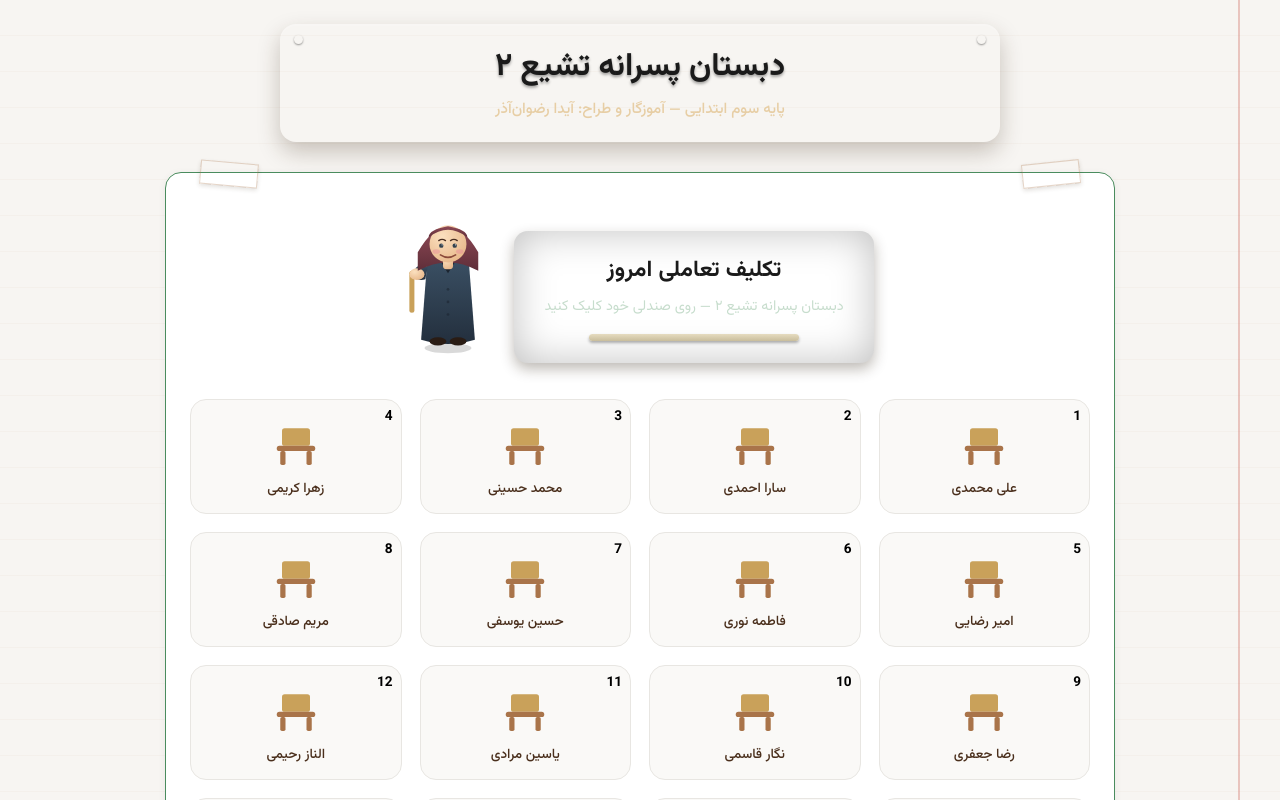
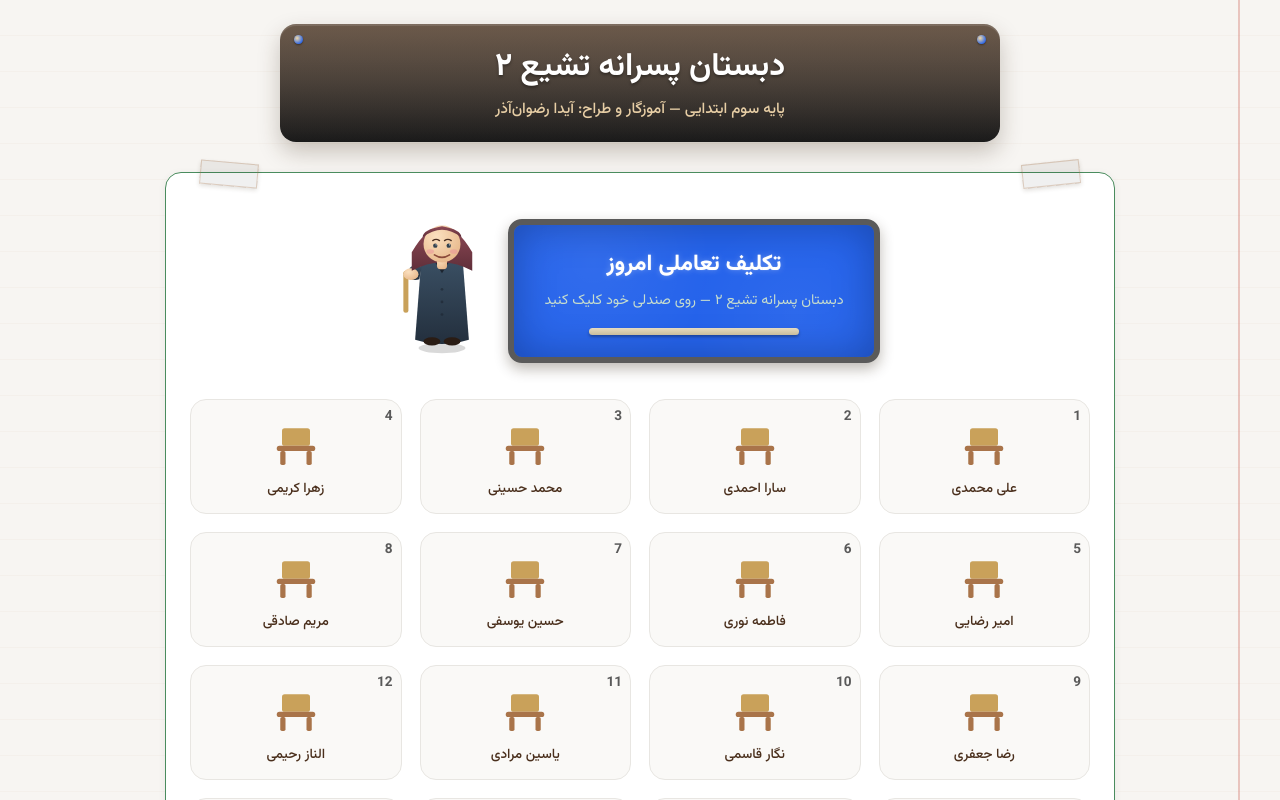
Before and after one commit to sahandse/Rezvanazar, a React (Vite) app: page / in a window 1280 px wide. Shown: the top 800 px of the page. Built offline with nearby package versions, Linux system fonts and the light colour scheme; no server answers.

Commit message:
fix: restore text color variables for components

```diff
--- a/src/index.css
+++ b/src/index.css
@@ -9,6 +9,15 @@
   --edge: #d4d2ce;
   --accent: #2563eb;
   --accent-soft: #eff4ff;
+  --wood: #5a5a5a;
+  --wood-dark: #1a1a1a;
+  --gold: #2563eb;
+  --chalk: #2563eb;
+  --chalk-ink: #ffffff;
+  --ink-soft: #5a5a5a;
+  --ink-muted: #8a8a8a;
+  --tape: rgba(0,0,0,0.06);
+  --edge: #d4d2ce;
   --correct: #16a34a;
   --correct-soft: #ecfdf5;
   --wrong: #dc2626;
```
